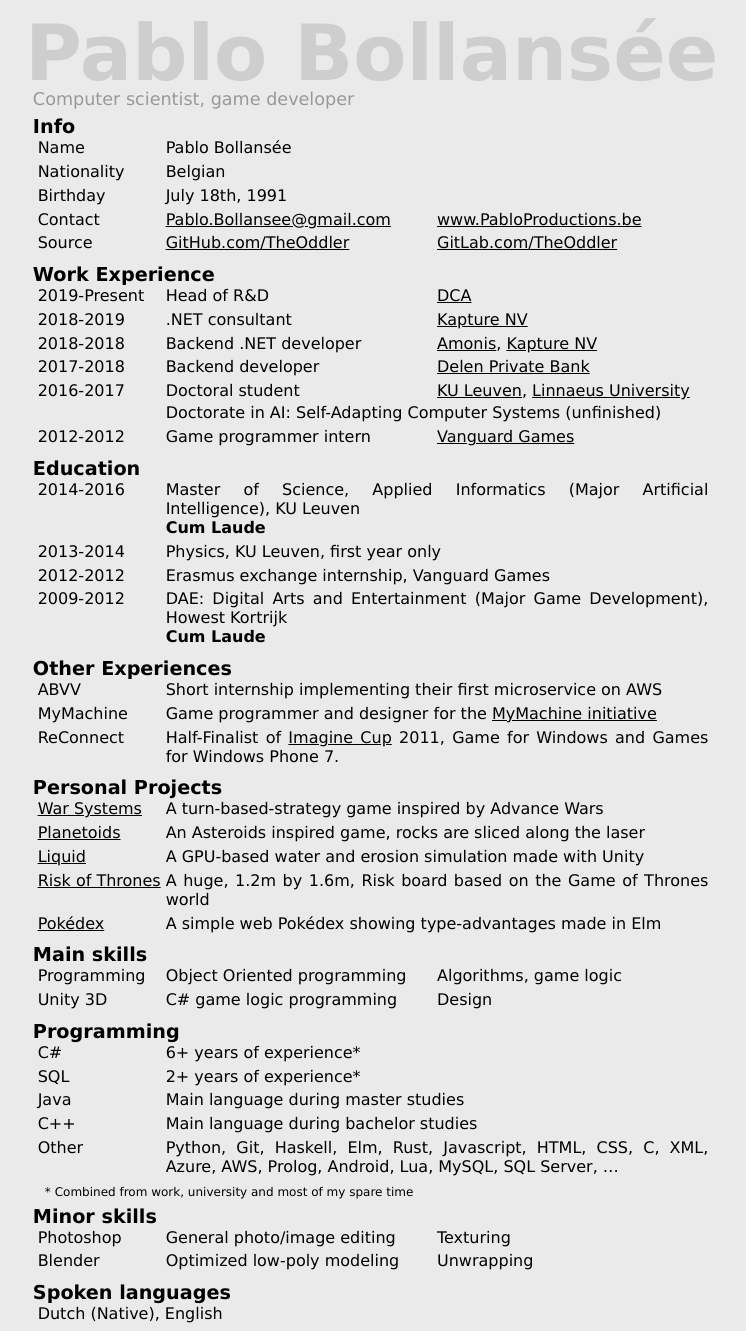
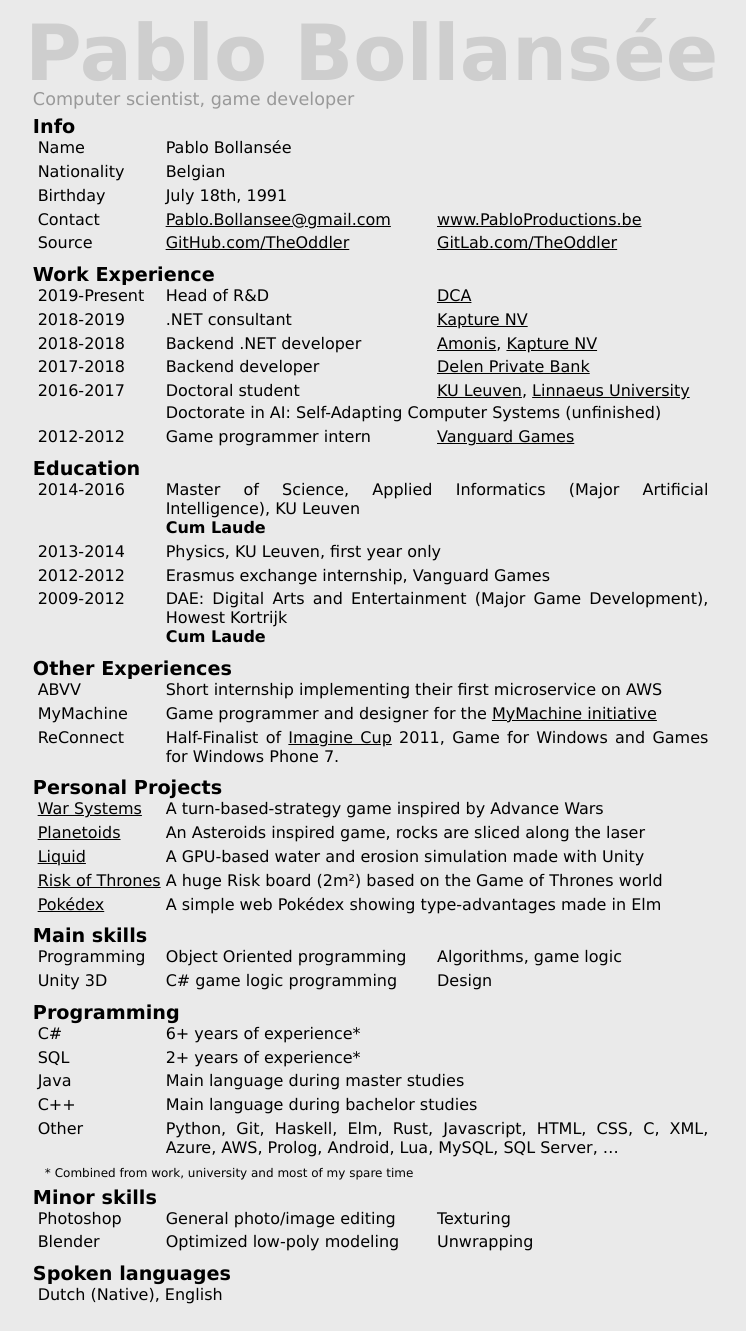
Before and after one commit to TheOddler/theoddler.github.io, a Jekyll site: the page built from cv.md, in a window 1280 px wide. Shown: the whole page, without its empty margins (267-1013 px from the left). Built offline with Jekyll 4.4.1, drawn with Linux system fonts in a browser that asks for light colours; nearby versions of some CDN libraries.

Commit message:
Updated risk board dimentions

```diff
--- a/_includes/cv/experiences.md
+++ b/_includes/cv/experiences.md
@@ -57,7 +57,7 @@
 * [Liquid](https://www.pabloproductions.be/liquid/WebGL/)
   * A GPU-based water and erosion simulation made with Unity
 * [Risk of Thrones](https://www.pabloproductions.be/RiskOfThrones/)
-  * A huge, 1.2m by 1.6m, Risk board based on the Game of Thrones world
+  * A huge Risk board (2m²) based on the Game of Thrones world
 * [Pokédex](http://pokedex.pabloproductions.be)
   * A simple web Pokédex showing type-advantages made in Elm
 {: .table_list}
```
Also changed, not shown: _slides/about.md (+1 -1 lines).
